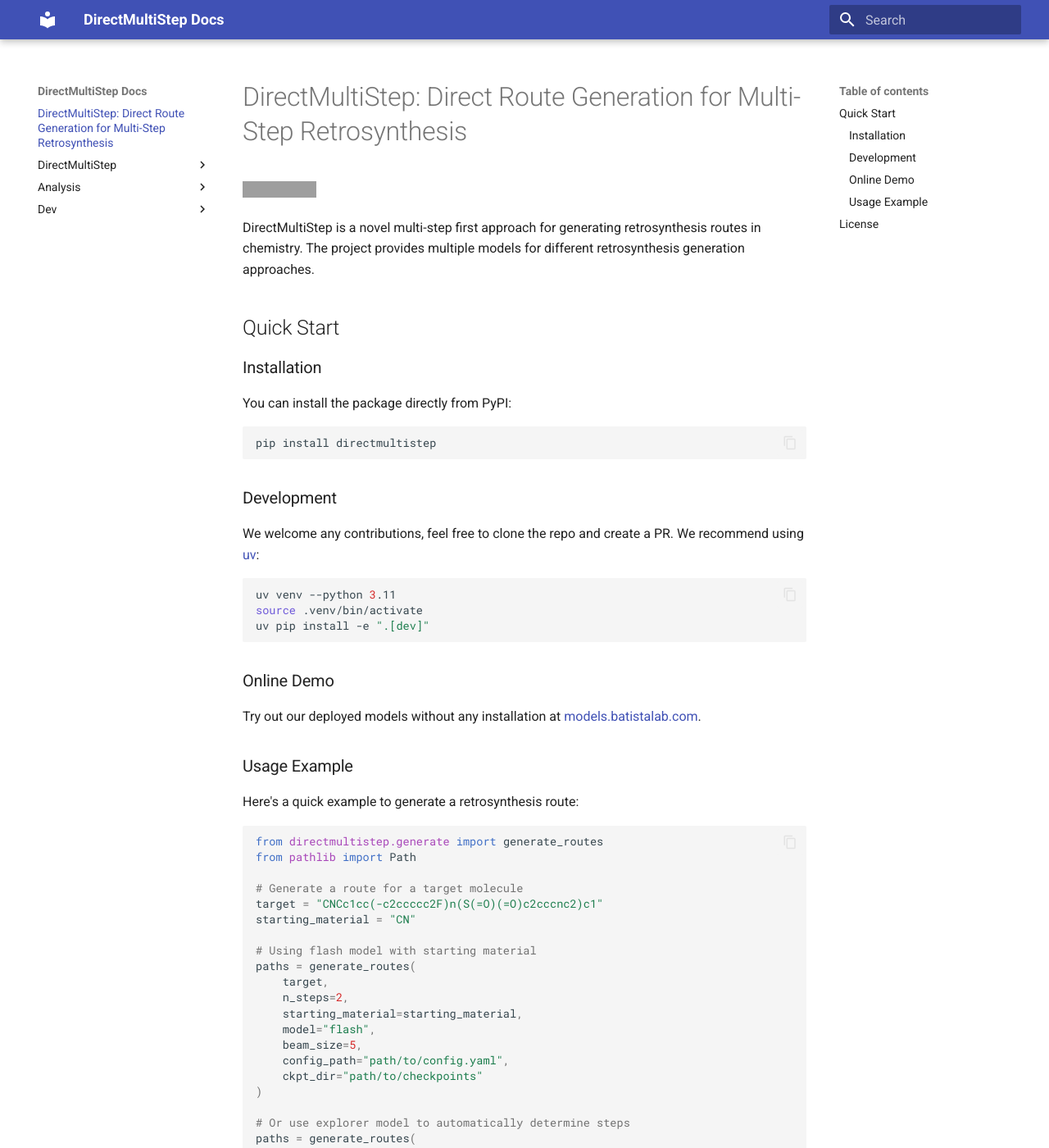
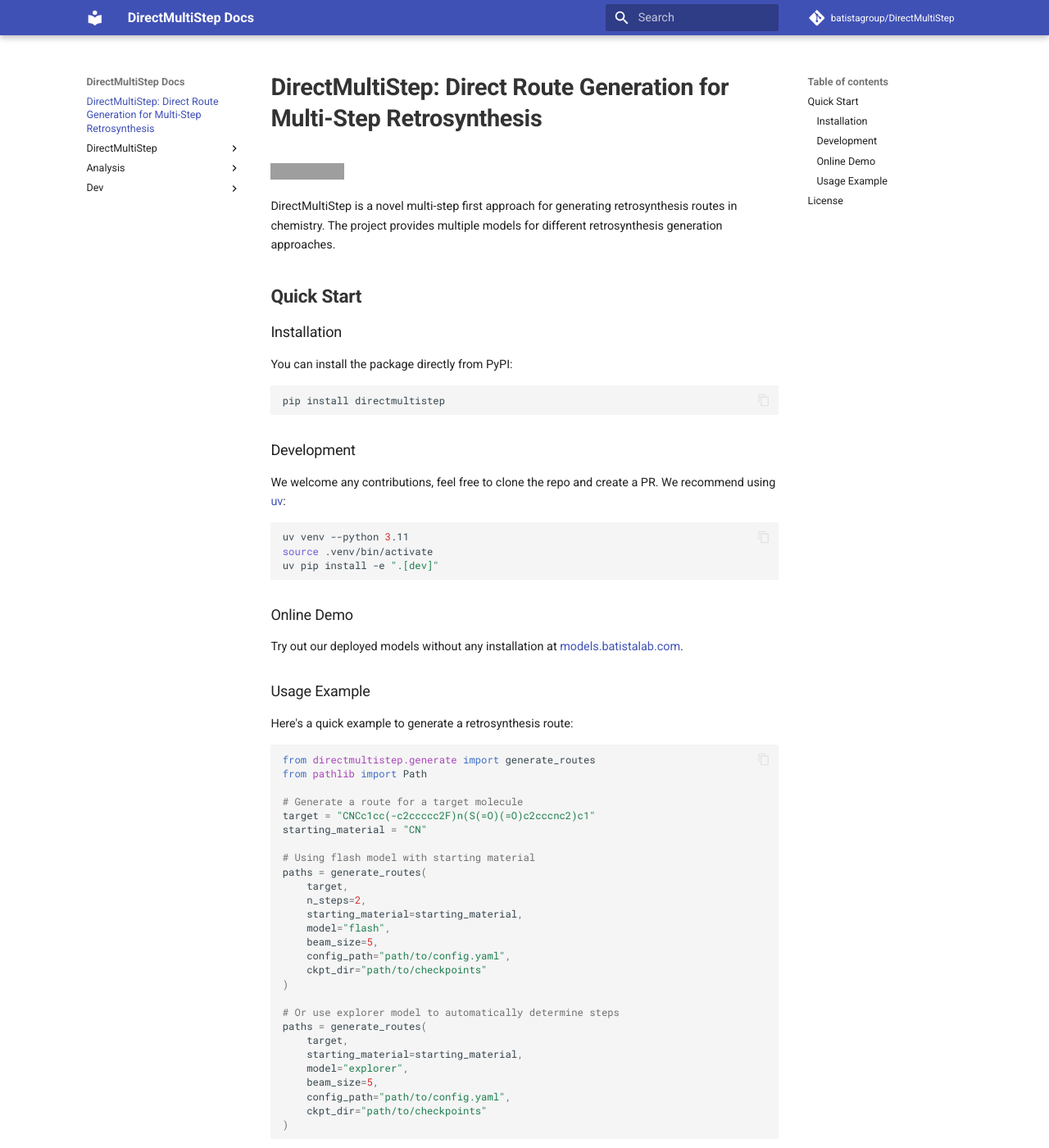
Before and after one commit to batistagroup/DirectMultiStep, an MkDocs documentation site: the page built from docs/index.md, in a window 1280 px wide and 1400 px high. Shown: the whole window at 82% size. Built offline with MkDocs 1.6.1 and Material for MkDocs 9.7.7, drawn with Linux system fonts in a browser that asks for light colours; comment, search, counter and statistics services are not loaded; some of the changed text lies outside the part shown; grey boxes are pictures that could not be loaded.

Commit message:
DOCS: add link to github in docs & add custom css

```diff
--- /dev/null
+++ b/docs/stylesheets/extra.css
@@ -0,0 +1,14 @@
+html {
+    font-size: 18px;
+  }
+
+
+h1 {
+  font-weight: 600 !important;
+  color: #333 !important;
+}
+
+h2 {
+  font-weight: 600 !important;
+  color: #333 !important;
+}
--- a/mkdocs.yml
+++ b/mkdocs.yml
@@ -1,8 +1,14 @@
 site_name: DirectMultiStep Docs
+repo_url: https://github.com/batistagroup/DirectMultiStep
+repo_name: batistagroup/DirectMultiStep
+copyright: CC-BY 4.0 &copy; 2025 Batista Group
 theme:
   name: material
   features:
     - content.code.copy
+
+extra_css:
+- stylesheets/extra.css
 
 plugins:
 - search
```
